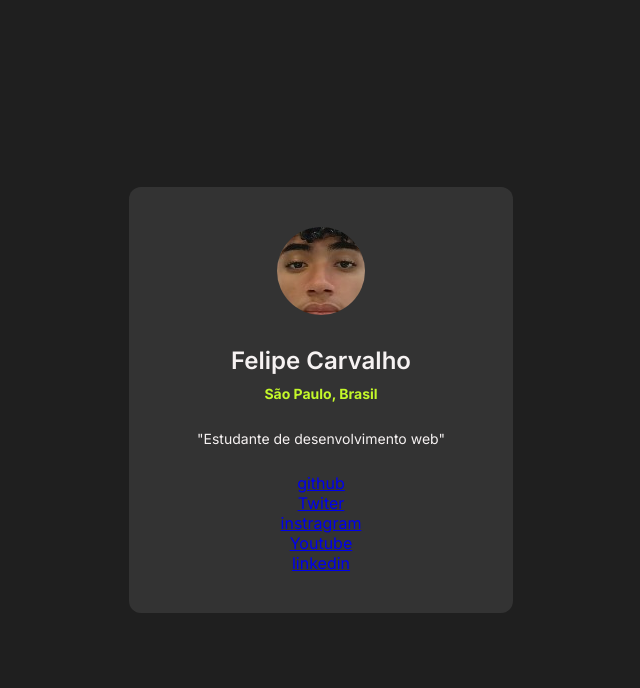
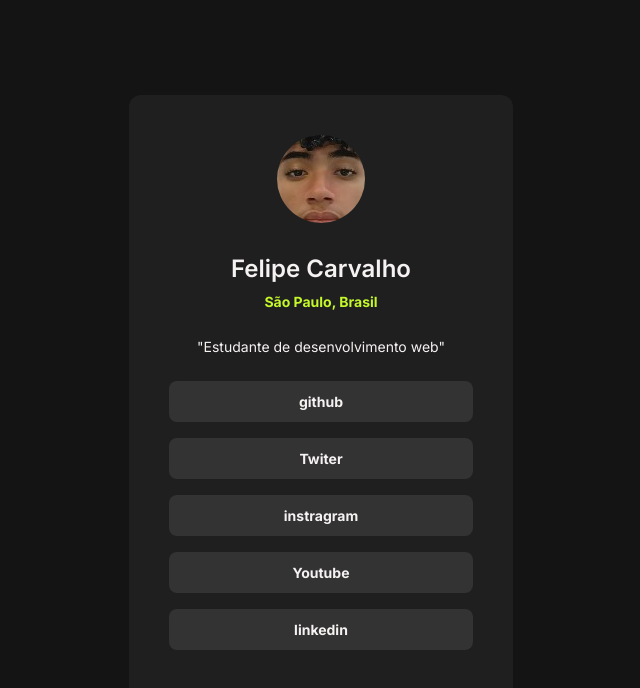
Before and after one commit to felps123qv/LINKTREE, a plain HTML site: page index.html in a window 1280 px wide. Shown: the whole page, without its empty margins (319-959 px from the left). Drawn offline with Linux system fonts and the light colour scheme.

Commit message:
Estilização das ancoras e projeto finalizado

```diff
--- a/style.css
+++ b/style.css
@@ -8,6 +8,7 @@
 }
 
 :root {
+    --black: #141414;
     --dark--grey: #1f1f1f;
     --grey: #333333;
     --neon-green: #C4F82A;
@@ -15,7 +16,7 @@
 }
 
 body {
-    background-color: var(--dark--grey);
+    background-color: var(--black);
 
     height: 100vh;
     display: flex;
@@ -24,7 +25,7 @@ body {
 }
 
 div {
-    background-color: var(--grey);
+    background-color: var(--dark--grey);
     color: var(--white);
     width: 384px;
     padding: 40px;
@@ -60,3 +61,20 @@ p {
     font-size: 14px;
     line-height: 150%;
 }
+
+a {
+    display: block;
+    background-color: var(--grey);
+    margin-bottom: 16px;
+    color: var(--white);
+    text-decoration: none;
+    border-radius: 8px;
+    padding: 12px;
+    font-size: 14px;
+    font-weight: 700;
+}
+a:hover {
+    background-color: var(--neon-green);
+    color: var(--dark--grey);
+    transition: .4s;
+}
```
